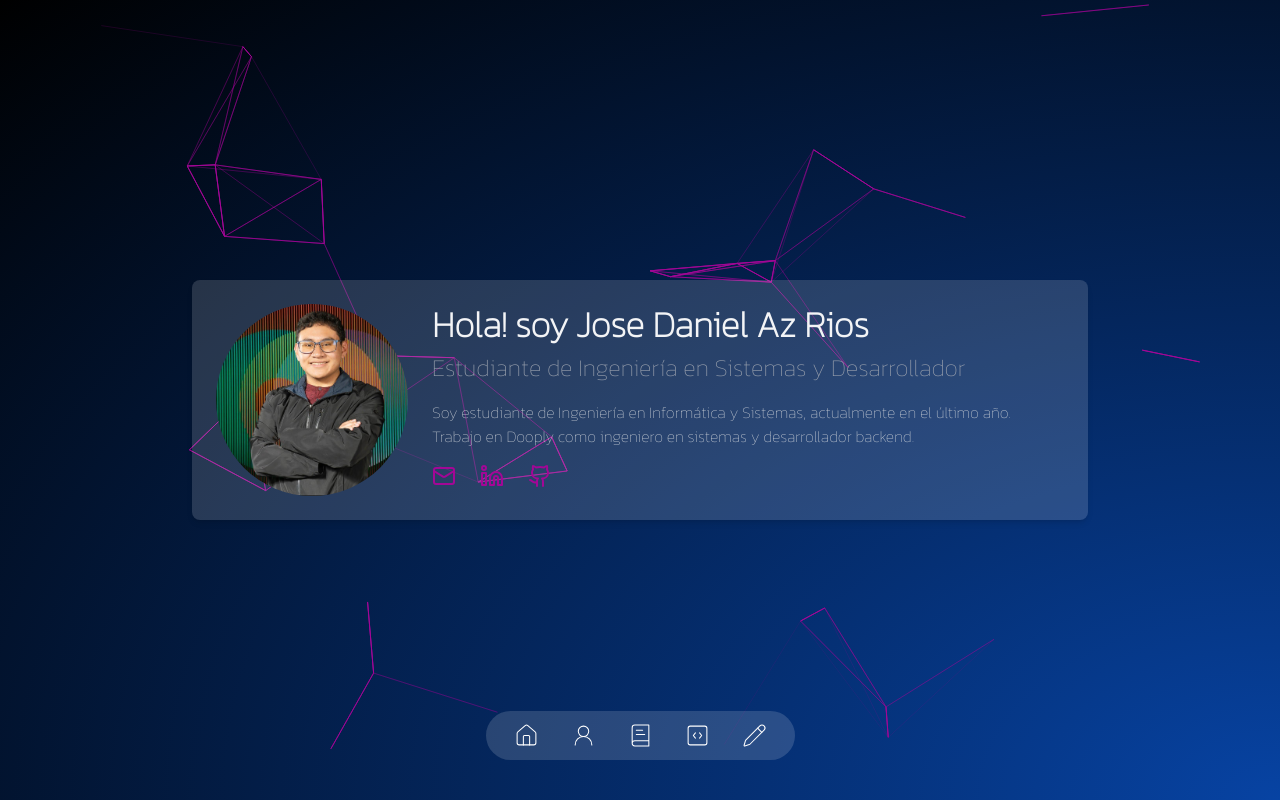
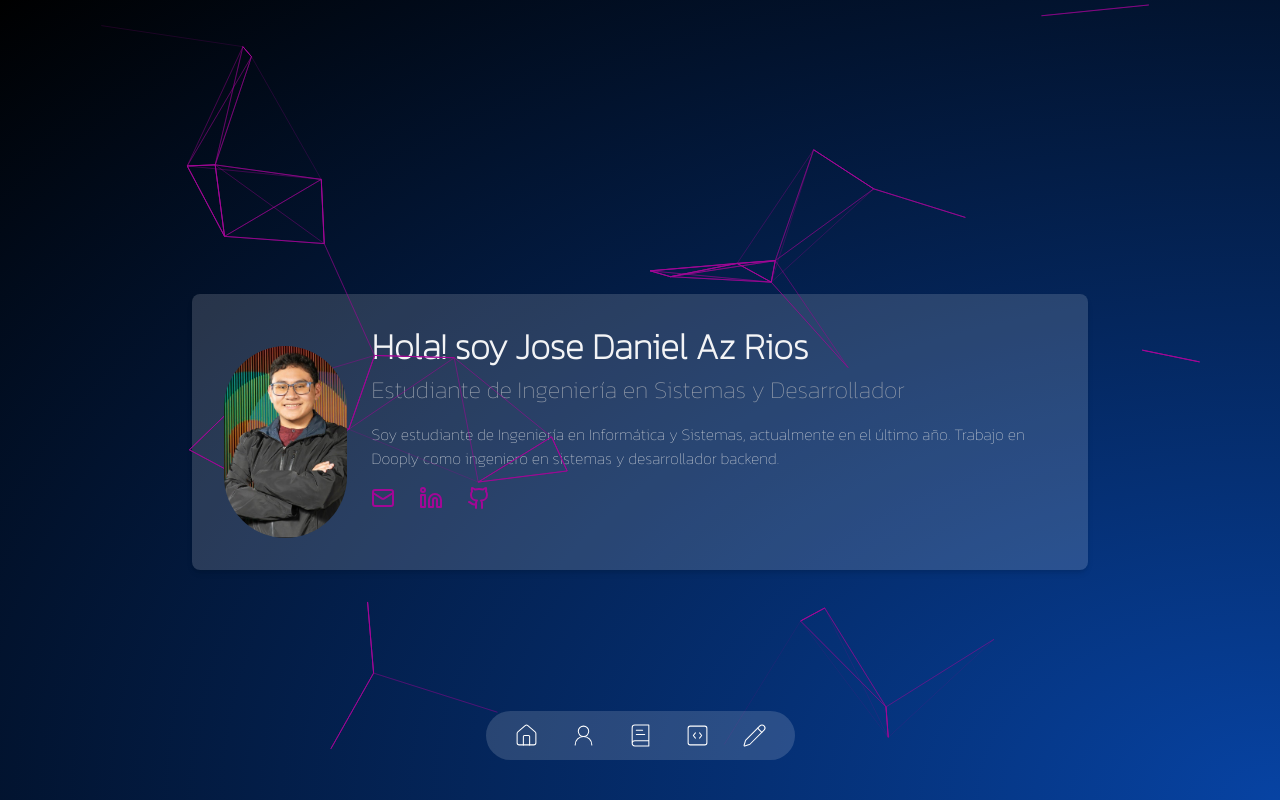
Before and after one commit to jose-az-2001/Portfolio, a Next.js app in the folder portfolio/: page / in a window 1280 px wide. Built offline with nearby package versions, Linux system fonts and the light colour scheme.

Commit message:
fixed image error, and give stiles

```diff
--- a/portfolio/src/app/components/NavBar.tsx
+++ b/portfolio/src/app/components/NavBar.tsx
@@ -4,7 +4,7 @@ import Link from "next/link";
 
 export default function NavBar(){
     return(
-        <div className="fixed z-40 flex flex-col items-center justify-center w-full mt-auto h-max bottom-10">
+        <div className="fixed z-40 flex flex-col items-center justify-center w-full h-max bottom-10 mt-8 md:mt-12">
             <nav>
                 <div className="flex items-center justify-center gap-2 px-4 py-1 rounded-full bg-white/15 background-blur-sm">
                     {itemsNavbar.map((item) => (
--- a/portfolio/src/app/components/ProfileCard.tsx
+++ b/portfolio/src/app/components/ProfileCard.tsx
@@ -4,8 +4,8 @@ import { Mail, Linkedin, Github } from "lucide-react";
 
 export default function ProfileCard() {
   return (
-    <div className="w-full flex flex-col items-center md:flex-row md:items-start p-6 bg-white bg-opacity-15 rounded-lg shadow-md max-w-4xl mx-auto my-8">
-      <div className="flex-shrink-0 md:mr-6 p-4 relative w-32 h-32 md:w-40 md:h-40 lg:w-48 lg:h-48">
+    <div className="w-full max-w-4xl p-6 md:p-8 bg-white bg-opacity-15 rounded-lg shadow-md mx-auto my-8 flex flex-col items-center md:flex-row md:items-start md:space-x-6 mb-20 mt-36">
+      <div className="relative w-32 h-32 md:w-40 md:h-40 lg:w-48 lg:h-48 mb-4 md:mb-0 mt-5">
         <Image
           src="/profile.jpg"
           alt="Profile Picture"
@@ -14,13 +14,13 @@ export default function ProfileCard() {
           className="rounded-full"
         />
       </div>
-      <div className="mt-4 md:mt-0 flex flex-col justify-center">
+      <div className="flex flex-col justify-center items-center md:items-start text-center md:text-left">
         <h1 className="text-4xl font-bold text-gray-100">Hola! soy Jose Daniel Az Rios</h1>
         <h2 className="text-2xl text-gray-400 mt-2">Estudiante de Ingeniería en Sistemas y Desarrollador</h2>
-        <p className="mt-4 text-center md:text-left text-gray-300">
+        <p className="mt-4 text-gray-300">
           Soy estudiante de Ingeniería en Informática y Sistemas, actualmente en el último año. Trabajo en Dooply como ingeniero en sistemas y desarrollador backend.
         </p>
-        <div className="mt-4 flex justify-center md:justify-start space-x-6">
+        <div className="mt-4 flex space-x-6 md-8">
           <a href="mailto:josedanielxela@gmail.com" className="text-secondary">
             <Mail size={24} />
           </a>
--- a/portfolio/src/app/page.tsx
+++ b/portfolio/src/app/page.tsx
@@ -5,14 +5,12 @@ import ProfileCard from "./components/ProfileCard";
 
 export default function Home() {
   return (
-    <main className="flex flex-col items-center justify-center min-h-screen bg-gradient-cover">
-      <div className="absolute inset-0">
+    <main className="flex flex-col items-center justify-center min-h-screen w-full bg-gradient-cover">
+      <div className="relative inset-0 w-full flex flex-col items-center p-4 md:p-8">
         <CoverParticles />
+        <ProfileCard />
+        <NavBar />
       </div>
-      <div className="relative z-10 w-full">
-        <ProfileCard />
-      </div>
-      <NavBar/>
     </main>
   );
 }
```
